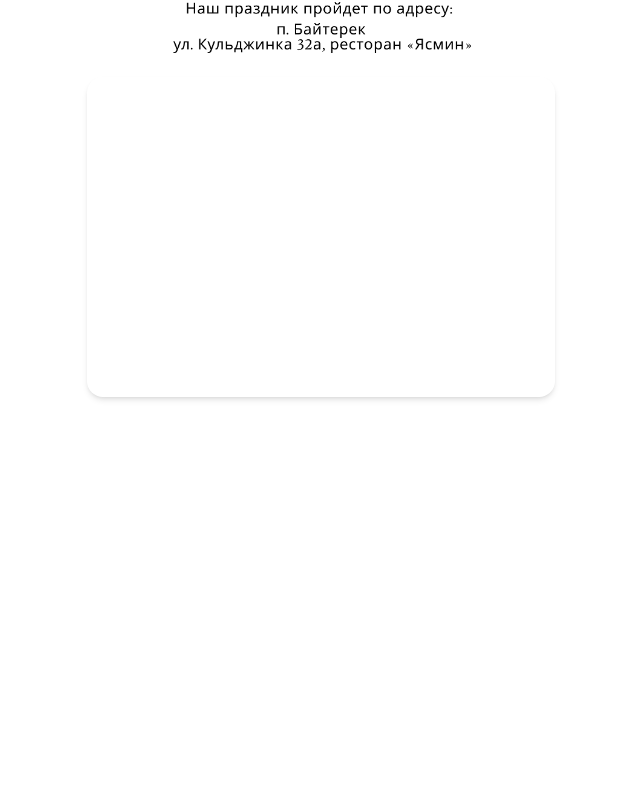
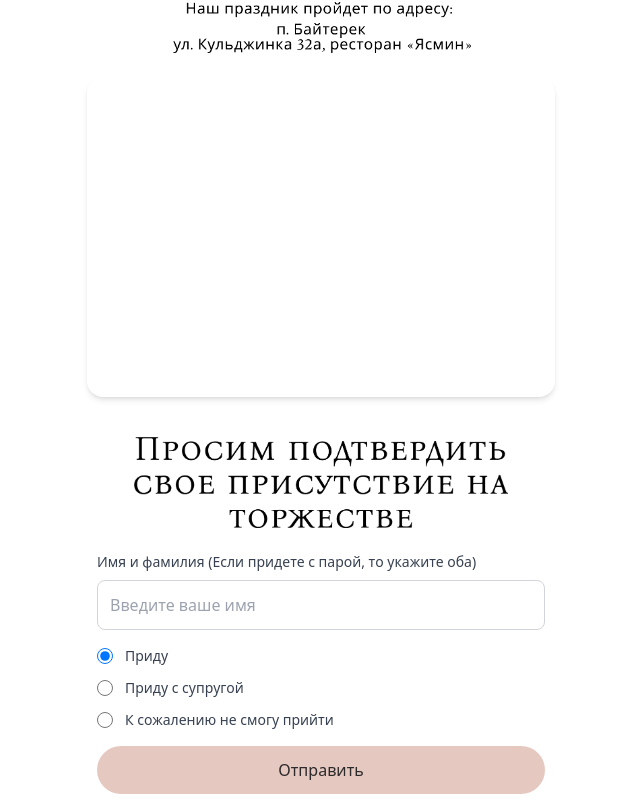
Before and after one commit to rasult22/wedding-invite, a React (Vite) app: page / in a window 1280 px wide. Shown: the part 2438-3248 px from the top of the page, without its empty margins (319-959 px from the left). Before the commit the page ends 2851 px from the top, so only its background shows below. Built offline with nearby package versions, Linux system fonts and the light colour scheme.

Commit message:
feat: add wedding invitation response form with submission handling
- Implement form with name input and attendance options
- Add form submission to PocketBase API
- Store submission status in localStorage
- Show confirmation message after submission
- Include loading states and error handling

```diff
--- a/src/App.tsx
+++ b/src/App.tsx
@@ -4,8 +4,80 @@ import third_block from '@/../public/third_block.webp'
 import calendar from '@/../public/calendar.webp'
 import plan from '@/../public/plan.webp'
 import location from '@/../public/location.webp'
+import confirm from '@/../public/confirm.png'
+import { useState, useEffect } from 'react'
 
 function App() {
+  const [formData, setFormData] = useState({
+    name: '',
+    option: 'attending'
+  });
+
+  const [isLoading, setIsLoading] = useState(false);
+  const [isSubmitted, setIsSubmitted] = useState(false);
+
+  // Check localStorage on component mount
+  useEffect(() => {
+    const submissionMarker = localStorage.getItem('wedding_invite_submitted');
+    if (submissionMarker) {
+      setIsSubmitted(true);
+    }
+  }, []);
+
+  const handleSubmit = async (e: React.FormEvent) => {
+    e.preventDefault();
+
+    if (!formData.name.trim() || !formData.option) {
+      alert('Пожалуйста, заполните все поля');
+      return;
+    }
+
+    setIsLoading(true);
+
+    try {
+      console.log('Form submitted:', formData);
+      const keys = {
+        'attending': 'Приду',
+        'attending-with-spouse': 'Приду с супругой',
+        'cannot-attend': 'Не приду'
+      }
+
+      await fetch('https://rasult22.pockethost.io/api/collections/wedding_invite/records', {
+        method: 'POST',
+        headers: {
+          'Content-Type': 'application/json',
+        },
+        body: JSON.stringify({
+          name: formData.name,
+          option: keys[formData.option as keyof typeof keys] || 'empty'
+        }),
+      });
+
+      // Mark as submitted in localStorage
+      localStorage.setItem('wedding_invite_submitted', 'true');
+      localStorage.setItem('wedding_invite_data', JSON.stringify({
+        name: formData.name,
+        option: formData.option,
+        submittedAt: new Date().toISOString()
+      }));
+
+      setIsSubmitted(true);
+    } catch (error) {
+      console.error('Error submitting form:', error);
+      alert('Произошла ошибка при отправке. Попробуйте еще раз.');
+    } finally {
+      setIsLoading(false);
+    }
+  };
+
+  // Function to reset form (for testing purposes)
+  const resetForm = () => {
+    localStorage.removeItem('wedding_invite_submitted');
+    localStorage.removeItem('wedding_invite_data');
+    setIsSubmitted(false);
+    setFormData({ name: '', option: '' });
+  };
+
   return (
     <main className="space-y-10 py-4 max-w-[500px] mx-auto">
       <div className="w-full flex justify-end px-4">
@@ -33,7 +105,115 @@ function App() {
            />
         </div>
       </div>
+      <div className="w-full flex flex-col items-center px-4">
+        <img className="w-[80%]" src={confirm} alt="" />
+
+        {!isSubmitted ? (
+          <form onSubmit={handleSubmit} className="w-full max-w-md mt-6 space-y-4">
+            <div>
+              <label className="block text-sm font-medium text-gray-700 mb-2">
+                Имя и фамилия (Если придете с парой, то укажите оба)
+              </label>
+              <input
+                type="text"
+                value={formData.name}
+                onChange={(e) => setFormData({...formData, name: e.target.value})}
+                className="w-full p-3 border border-gray-300 rounded-lg focus:ring-2 focus:ring-green-500 focus:border-transparent"
+                placeholder="Введите ваше имя"
+                disabled={isLoading}
+                required
+              />
+            </div>
+
+            <div className="space-y-3">
+              <div className="flex items-center">
+                <input
+                  id="attending"
+                  name="attendance"
+                  type="radio"
+                  value="attending"
+                  checked={formData.option === 'attending'}
+                  onChange={(e) => setFormData({...formData, option: e.target.value})}
+                  className="h-4 w-4 text-green-600 focus:ring-green-500 border-gray-300"
+                  disabled={isLoading}
+                />
+                <label htmlFor="attending" className="ml-3 text-sm text-gray-700">
+                  Приду
+                </label>
+              </div>
+
+              <div className="flex items-center">
+                <input
+                  id="attending-with-spouse"
+                  name="attendance"
+                  type="radio"
+                  value="attending-with-spouse"
+                  checked={formData.option === 'attending-with-spouse'}
+                  onChange={(e) => setFormData({...formData, option: e.target.value})}
+                  className="h-4 w-4 text-green-600 focus:ring-green-500 border-gray-300"
+                  disabled={isLoading}
+                />
+                <label htmlFor="attending-with-spouse" className="ml-3 text-sm text-gray-700">
+                  Приду с супругой
+                </label>
+              </div>
+
+              <div className="flex items-center">
+                <input
+                  id="cannot-attend"
+                  name="attendance"
+                  type="radio"
+                  value="cannot-attend"
+                  checked={formData.option === 'cannot-attend'}
+                  onChange={(e) => setFormData({...formData, option: e.target.value})}
+                  className="h-4 w-4 text-green-600 focus:ring-green-500 border-gray-300"
+                  disabled={isLoading}
+                />
+                <label htmlFor="cannot-attend" className="ml-3 text-sm text-gray-700">
+                  К сожалению не смогу прийти
+                </label>
+              </div>
+            </div>
+
+            <button
+              type="submit"
+              disabled={isLoading}
+              className={`w-full py-3 px-6 rounded-full transition-colors duration-200 ${
+                isLoading
+                  ? 'bg-gray-400 cursor-not-allowed'
+                  : 'bg-[#E5C8C0] hover:bg-[#D3B8B0]'
+              } text-[#2C2A2A]`}
+            >
+              {isLoading ? (
+                <div className="flex items-center justify-center">
+                  <div className="animate-spin rounded-full h-5 w-5 border-b-2 border-white mr-2"></div>
+                  Отправляется...
+                </div>
+              ) : (
+                'Отправить'
+              )}
+            </button>
+          </form>
+        ) : (
+          <div className="w-full max-w-md mt-6 text-center">
+            <div className="bg-green-100 border border-green-400 text-green-700 px-4 py-6 rounded-lg">
+              <div className="text-2xl mb-2">✅</div>
+              <h3 className="text-lg font-semibold mb-2">Спасибо!</h3>
+              <p className="text-sm">Ваш ответ успешно отправлен. Мы получили вашу информацию о присутствии на свадьбе.</p>
+            </div>
+
+            {/* Reset button for testing - remove in production */}
+            <button
+              onClick={resetForm}
+              className="mt-4 text-sm text-gray-500 hover:text-gray-700 underline"
+            >
+              Изменить ответ (для тестирования)
+            </button>
+          </div>
+        )}
+      </div>
     </main>
   );
 }
+
 export default App;
```
Also changed, not shown: public/confirm.png (added).
